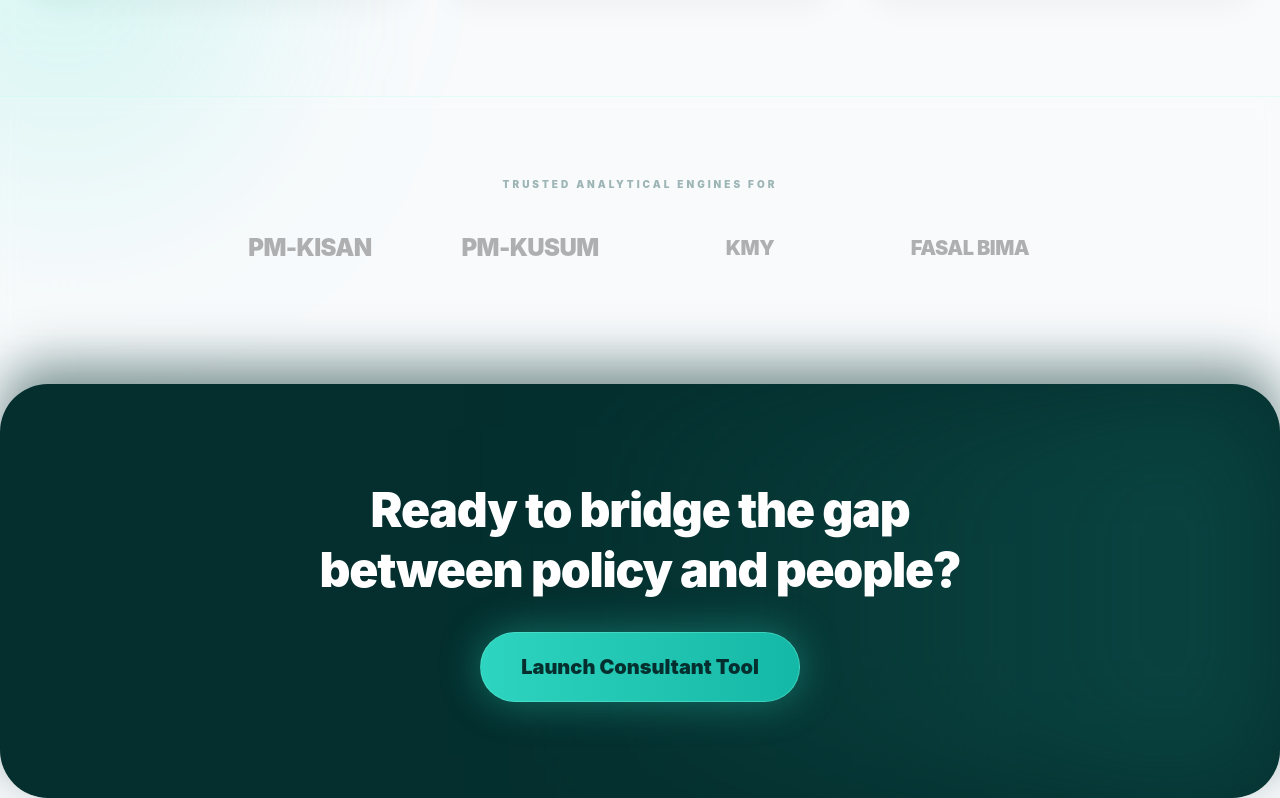
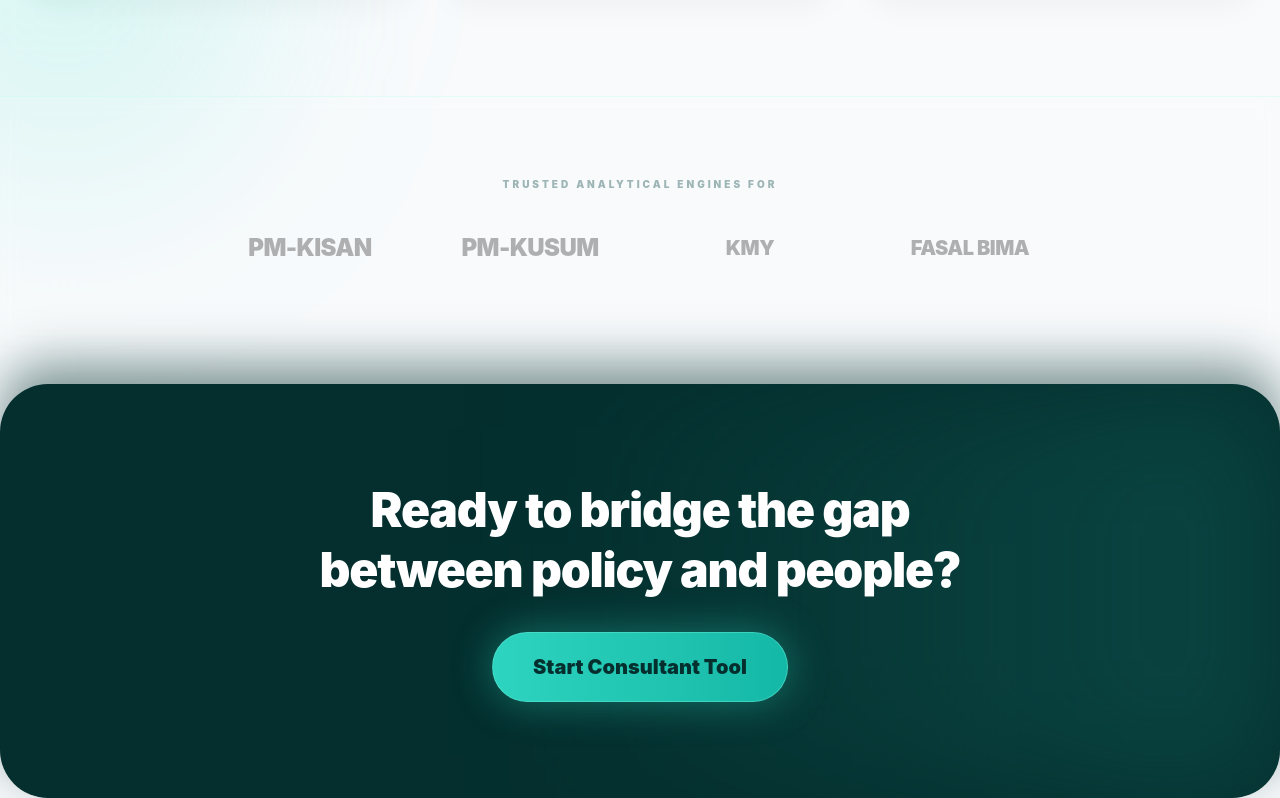
Before and after one commit to Rhytam23/nitisetu, a React (Vite) app in the folder niti-setu/frontend/: page / in a window 1280 px wide. Shown: the part 1221-2019 px from the top of the page. Built offline with nearby package versions, Linux system fonts and the light colour scheme.

Commit message:
fix(ui): change button text to ensure better i18n translation

```diff
--- a/niti-setu/frontend/src/ui-ux/LandingPage.jsx
+++ b/niti-setu/frontend/src/ui-ux/LandingPage.jsx
@@ -177,7 +177,7 @@
               onClick={onGetStarted}
               className="w-full sm:w-auto px-8 sm:px-10 py-4 sm:py-5 bg-gradient-to-r from-brand-400 to-brand-500 text-brand-950 rounded-full font-black text-lg sm:text-xl hover:scale-105 active:scale-95 shadow-[0_0_40px_rgba(45,212,191,0.4)] transition-all border border-brand-300/50"
             >
-              Launch Consultant Tool
+              Start Consultant Tool
             </button>
           </div>
       </section>
```
